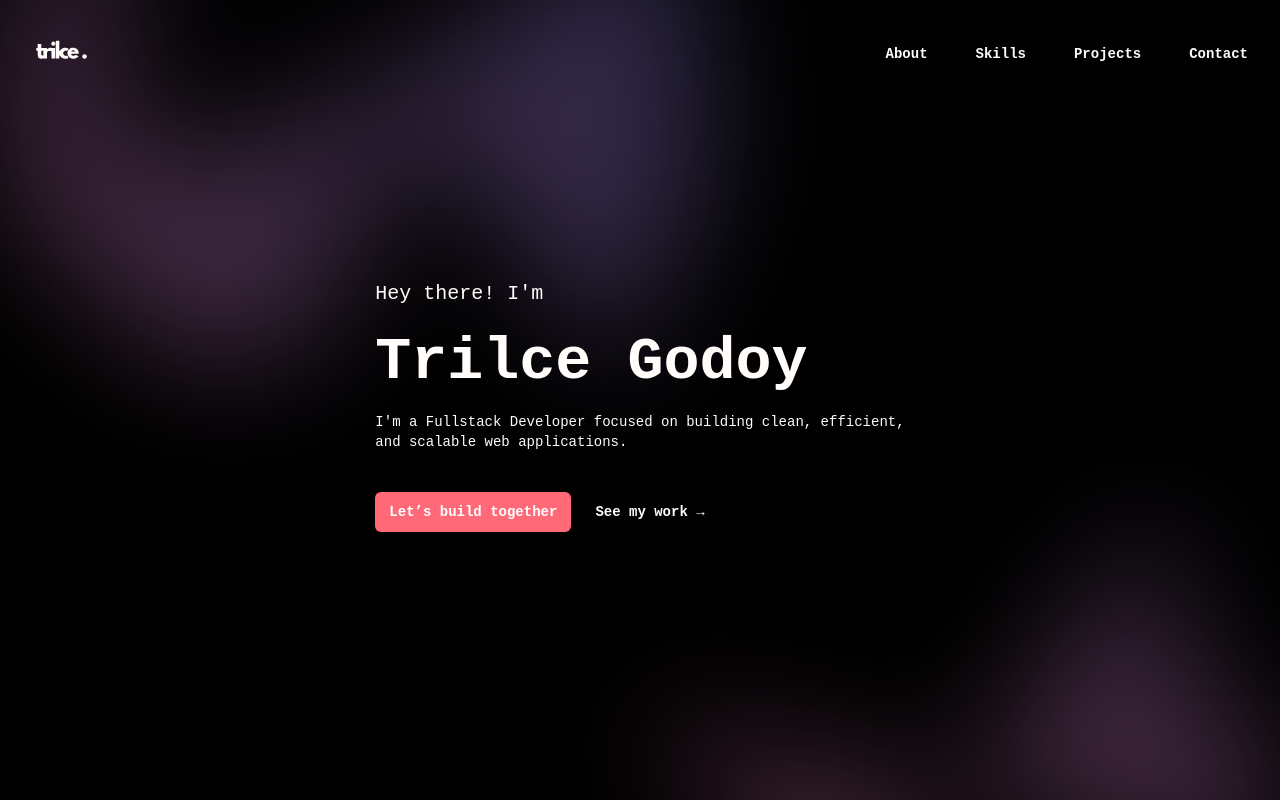
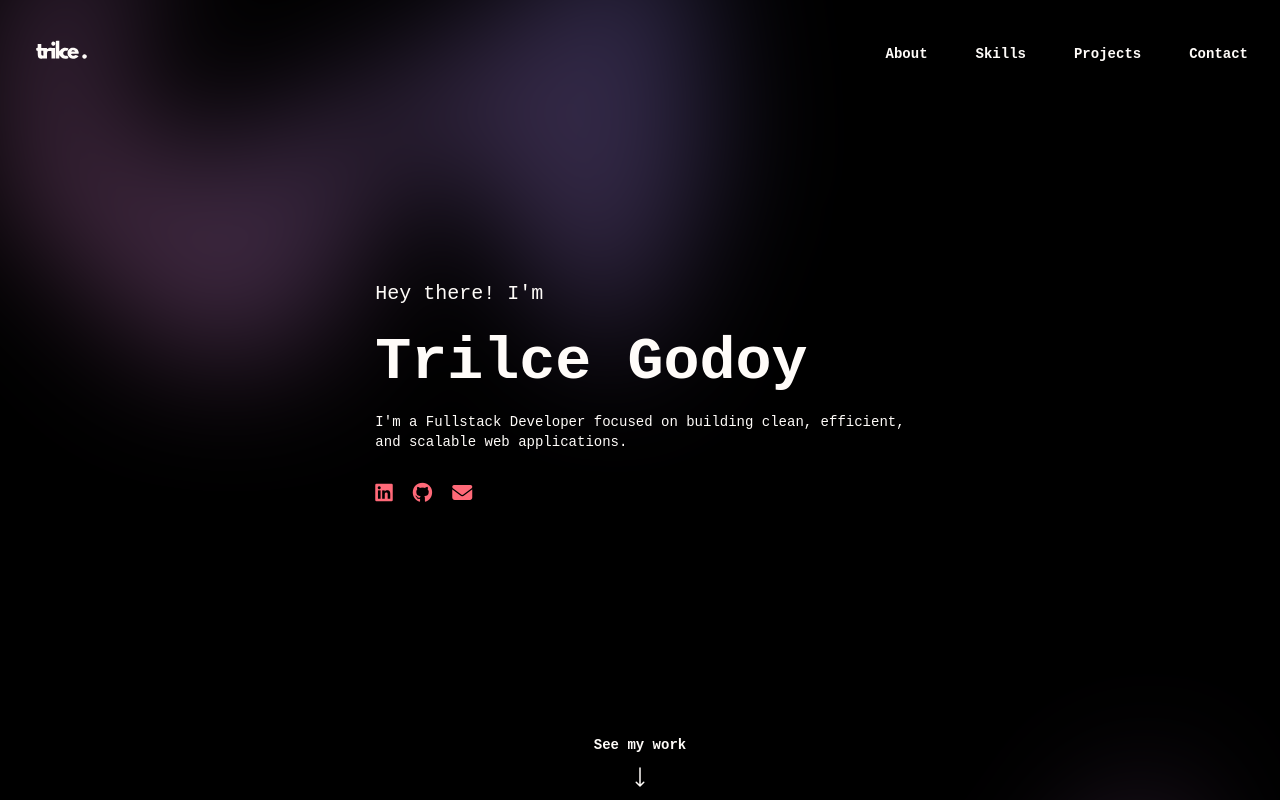
Before and after one commit to tgodoy12/portfolio, a React (Create React App) app: page / in a window 1280 px wide. Shown: the top 800 px of the page. Built offline with nearby package versions, Linux system fonts and the light colour scheme.

Commit message:
landing page with social icons added and seemyword located

```diff
--- a/package.json
+++ b/package.json
@@ -3,6 +3,7 @@
   "version": "0.1.0",
   "private": true,
   "dependencies": {
+    "@fortawesome/fontawesome-free": "^6.6.0",
     "@headlessui/react": "^2.1.8",
     "@heroicons/react": "^2.1.5",
     "@testing-library/jest-dom": "^5.17.0",
@@ -41,7 +42,6 @@
   "devDependencies": {
     "@babel/plugin-proposal-private-property-in-object": "^7.21.11",
     "autoprefixer": "^10.4.20",
-    "postcss": "^8.4.45",
-    "tailwindcss": "^3.4.11"
+    "postcss": "^8.4.45"
   }
 }
--- a/src/js/pages/landing.js
+++ b/src/js/pages/landing.js
@@ -1,8 +1,5 @@
 import React from "react";
-
 import "./../../styles/landing.css"
-
-
 
 const Landing = () => {
   return (
@@ -27,24 +24,43 @@ const Landing = () => {
             <div className="principal-text">
               <p className="text-xl text-[#FFFCF9] text-start">Hey there! I'm</p>
               <h1 className="mt-6 text-6xl font-bold text-[#FFFCF9] text-start">Trilce Godoy</h1>
+
+
               <p className="mt-5 text-sm text-[#FFFCF9] text-start">
                 I'm a Fullstack Developer focused on building clean, efficient, <br />
                 and scalable web applications.
               </p>
 
-              <div className="mt-10 flex items-center gap-x-6">
-              <a
-                href="/"
-                className="rounded-md bg-[#FF6978] px-3.5 py-2.5 text-sm font-semibold text-white shadow-sm hover:bg-[#7F95D1] focus-visible:outline focus-visible:outline-2 focus-visible:outline-offset-2 focus-visible:outline-indigo-600"
-              >
-                Let’s build together
-              </a>
-              <a
-                href="/"
-                className="text-sm font-semibold leading-6 text-[#FFFCF9]"
-              >
-                See my work <span aria-hidden="true">→</span>
-              </a>
+              {/* Botones social y see my work */}
+              <div className="mt-10 flex-box gap-x-6">
+
+              <div className="social-icons flex">
+                <i className="fab fa-linkedin fa-lg me-5" style={{color: "#ff6978"}}></i>
+                <i className="fab fa-github fa-lg me-5" style={{color: "#ff6978"}}></i>
+                <i class="fas fa-envelope fa-lg" style={{color: "#ff6978"}}></i>
+              </div>
+
+              <div className="see-my-work-button mt-60">
+                <div>
+                  <a
+                    href="/"
+                    className="text-sm font-semibold leading-6 text-[#FFFCF9]"
+                  >
+                    See my work
+                  </a>
+                </div>
+                <div className="flex justify-center mt-2">
+                  <svg xmlns="http://www.w3.org/2000/svg" fill="none" viewBox="0 0 24 24" strokeWidth={1.5} stroke="currentColor" className="size-6 text-[#FFFCF9]">
+                    <path strokeLinecap="round" strokeLinejoin="round" d="M15.75 17.25 12 21m0 0-3.75-3.75M12 21V3" />
+                  </svg>
+                </div>
+
+
+
+
+
+              </div>
+
             </div>
 
             </div>
--- a/src/styles/App.css
+++ b/src/styles/App.css
@@ -1,4 +1,5 @@
 @import url('https://fonts.googleapis.com/css2?family=League+Spartan:wght@100..900&display=swap');
+@import "@fortawesome/fontawesome-free/css/all.min.css";
 
 
 :root {
```
Also changed, not shown: 1 other file (tests, documents, lock files or other folders).
